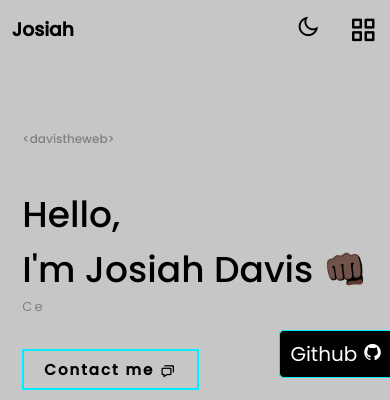
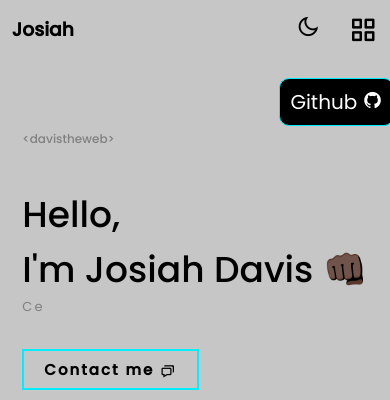
Before and after one commit to davistheweb/Josiah-davistheweb-portfolio, a website: page index.html in a window 390 px wide. Shown: the top 400 px of the page. Drawn offline with nearby package versions, Linux system fonts and the light colour scheme.

Commit message:
neww changes

```diff
--- a/asset/css/portfolio.css
+++ b/asset/css/portfolio.css
@@ -163,7 +163,7 @@ ul.navlist {
     color: var(--main-text-color);
     margin-right: 3rem;
     padding: 8px 10px;
-    border-radius: 5px;
+    border-radius: 10px;
     border: 1px solid var(--accent-color);
     font-family: var(--general-font);
     font-weight: var(--font-regular);
@@ -1784,7 +1784,7 @@ footer .footer-end a .dav-name {
 }
     .btn {
         background-color: var(--github-media-background-color);
-        margin-top: 45rem;
+        margin-top: 10rem;
         right: -8%;
         font-size: 20px;
         color: var(--github-media-text-color);
```
